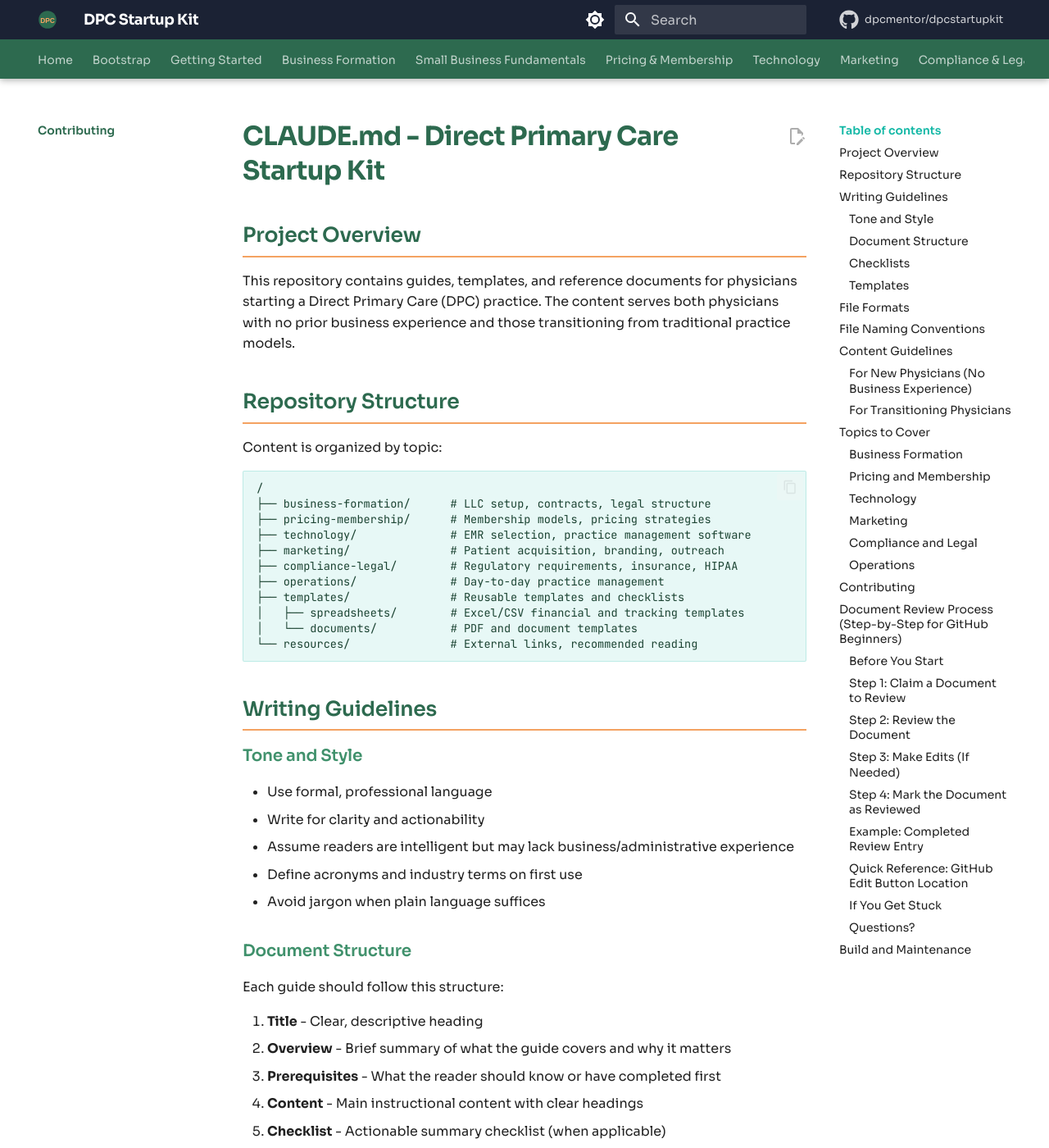
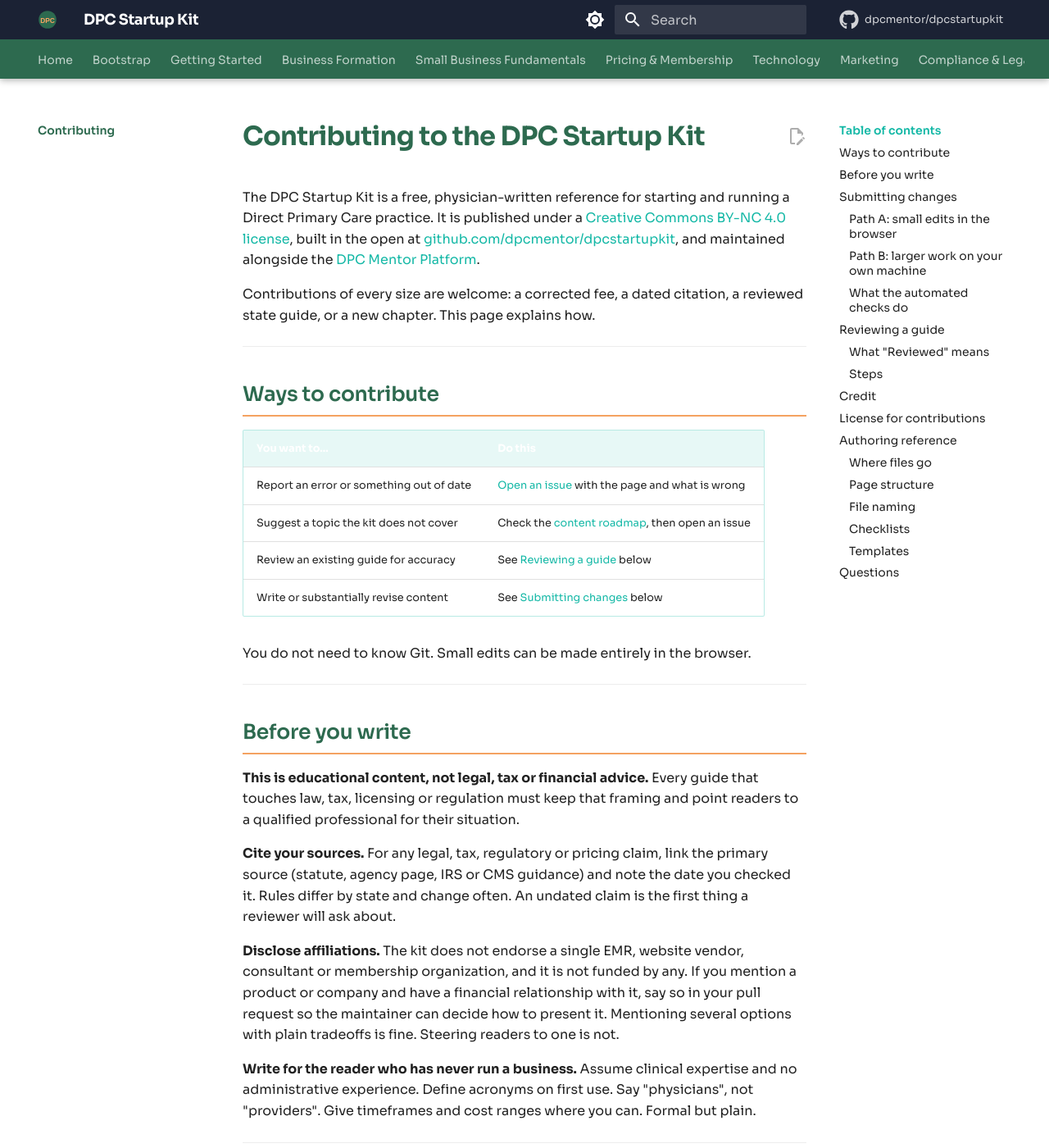
Before and after one commit to dpcmentor/dpcstartupkit, an MkDocs documentation site: the page built from docs/CONTRIBUTING.md, in a window 1280 px wide and 1400 px high. Shown: the whole window at 82% size. Built offline with MkDocs 1.6.1 and Material for MkDocs 9.7.7, drawn with Linux system fonts in a browser that asks for light colours; comment, search, counter and statistics services are not loaded; some of the changed text lies outside the part shown.

Commit message:
docs: rewrite contributor guide for outside contributors and reviewers
Replace the stale page (an early copy of the internal tooling notes, with
the wrong title, a repository layout that predates docs/, and a claim
that no build step exists) with a contributor-facing guide:

- two submission paths: browser edits via fork, or local preview and PR
- what the strict build and link check enforce on pull requests
- a definition of what marking a page Reviewed asserts
- credit policy for reviewers and organizations
- contributor license terms (CC BY-NC 4.0, collective copyright)
- affiliation disclosure for any product or vendor mentioned
- corrected docs/ layout and a real contact address

````diff
--- a/docs/CONTRIBUTING.md
+++ b/docs/CONTRIBUTING.md
@@ -1,280 +1,267 @@
-# CLAUDE.md - Direct Primary Care Startup Kit
+# Contributing to the DPC Startup Kit
 
-## Project Overview
+The DPC Startup Kit is a free, physician-written reference for starting and
+running a Direct Primary Care practice. It is published under a
+[Creative Commons BY-NC 4.0 license](https://creativecommons.org/licenses/by-nc/4.0/),
+built in the open at
+[github.com/dpcmentor/dpcstartupkit](https://github.com/dpcmentor/dpcstartupkit),
+and maintained alongside the [DPC Mentor Platform](https://dpcmentor.com/).
 
-This repository contains guides, templates, and reference documents for physicians starting a Direct Primary Care (DPC) practice. The content serves both physicians with no prior business experience and those transitioning from traditional practice models.
+Contributions of every size are welcome: a corrected fee, a dated citation, a
+reviewed state guide, or a new chapter. This page explains how.
 
-## Repository Structure
+---
 
-Content is organized by topic:
+## Ways to contribute
+
+| You want to... | Do this |
+|---|---|
+| Report an error or something out of date | [Open an issue](https://github.com/dpcmentor/dpcstartupkit/issues/new) with the page and what is wrong |
+| Suggest a topic the kit does not cover | Check the [content roadmap](https://github.com/dpcmentor/dpcstartupkit/blob/main/CONTENT-ROADMAP.md), then open an issue |
+| Review an existing guide for accuracy | See [Reviewing a guide](#reviewing-a-guide) below |
+| Write or substantially revise content | See [Submitting changes](#submitting-changes) below |
+
+You do not need to know Git. Small edits can be made entirely in the browser.
+
+---
+
+## Before you write
+
+**This is educational content, not legal, tax or financial advice.** Every
+guide that touches law, tax, licensing or regulation must keep that framing
+and point readers to a qualified professional for their situation.
+
+**Cite your sources.** For any legal, tax, regulatory or pricing claim, link
+the primary source (statute, agency page, IRS or CMS guidance) and note the
+date you checked it. Rules differ by state and change often. An undated claim
+is the first thing a reviewer will ask about.
+
+**Disclose affiliations.** The kit does not endorse a single EMR, website
+vendor, consultant or membership organization, and it is not funded by any.
+If you mention a product or company and have a financial relationship with
+it, say so in your pull request so the maintainer can decide how to present
+it. Mentioning several options with plain tradeoffs is fine. Steering readers
+to one is not.
+
+**Write for the reader who has never run a business.** Assume clinical
+expertise and no administrative experience. Define acronyms on first use.
+Say "physicians", not "providers". Give timeframes and cost ranges where you
+can. Formal but plain.
+
+---
+
+## Submitting changes
+
+There are two paths. Both end in a pull request, which the maintainer reviews
+before anything is published.
+
+### Path A: small edits in the browser
+
+Good for typo fixes, updated numbers, a corrected link or a new paragraph.
+
+1. Open the page on the site and click the **edit icon** (pencil) at the top
+   of the page, or find the file under `docs/` in the repository and click
+   the pencil there.
+2. If you are not a collaborator, GitHub will offer to **fork** the
+   repository for you. Accept.
+3. Make your edit and click **Commit changes**. Write a one-line summary of
+   what you changed and why.
+4. GitHub will prompt you to **open a pull request**. Do that, and add any
+   sources you relied on to the description.
+
+### Path B: larger work on your own machine
+
+Good for new guides, reorganizing a section, or anything you want to preview
+before submitting.
+
+1. Fork the repository and clone your fork.
+2. Create a branch for the change.
+3. Preview the site locally:
+
+    ```bash
+    pip install -r requirements-docs.txt
+    mkdocs serve
+    ```
+
+    Then open <http://127.0.0.1:8000/> in a browser. Pages reload as you save.
+
+4. Run the same check the pull request will run:
+
+    ```bash
+    mkdocs build --strict
+    ```
+
+5. Push your branch and open a pull request against `main`.
+
+### What the automated checks do
+
+Every pull request runs two checks. Both must pass before merge.
+
+- **Strict build.** The site is built with MkDocs Material in strict mode.
+  A broken internal link, a page missing from the navigation, or a
+  malformed Markdown table fails the build. Use relative links between
+  pages (`../technology/emr-selection-guide.md`, not a full URL) so the
+  check can verify them.
+- **Internal link check.** Every internal link on the site is followed.
+  External links are checked on a weekly schedule rather than per pull
+  request, so a dead outside link will not block you, but please fix any
+  you notice.
+
+If a check fails, the pull request page shows which one and why. Ask if the
+message is not clear.
+
+---
+
+## Reviewing a guide
+
+Every guide is meant to be checked by a practicing DPC physician or a
+subject-matter expert before it is treated as reliable. Progress is tracked
+in [REVIEW-STATUS.md](https://github.com/dpcmentor/dpcstartupkit/blob/main/REVIEW-STATUS.md).
+
+### What "Reviewed" means
+
+Marking a guide as reviewed asserts that you have:
+
+- read the whole page, not just the part in your specialty;
+- checked each legal, tax, regulatory and pricing claim against a primary
+  source, and updated or removed anything you could not confirm;
+- confirmed state-specific details are current for the date of your review;
+- confirmed the educational-content disclaimer is present where the topic
+  needs one;
+- fixed anything unclear enough that a first-time reader would stumble.
+
+If a page needs more work than you can give it, mark it **Needs Update** and
+say what is wrong in the Notes column. That is a useful contribution.
+
+### Steps
+
+1. In `REVIEW-STATUS.md`, find a page marked **Not Reviewed** or
+   **Needs Update**. Change its status to **In Review** and put your initials
+   in the Reviewer column, so nobody duplicates your work. Commit that change
+   (Path A above works for this).
+2. Review the page and make your edits.
+3. Return to `REVIEW-STATUS.md`. Set the status to **Reviewed**, the date in
+   `YYYY-MM-DD` form, and a short note on what you changed.
+4. Submit the page edits and the status change together in one pull request.
+
+| Status | Meaning |
+|---|---|
+| Not Reviewed | No expert review yet |
+| In Review | Someone has claimed it |
+| Reviewed | Checked and approved as of the date shown |
+| Needs Update | Known to be stale or incomplete |
+
+---
+
+## Credit
+
+Contributors are credited. Reviewers and authors are recorded by name or
+initials in `REVIEW-STATUS.md`, and reviewed pages will carry a visible
+"reviewed by" line on the page itself. If you are contributing on behalf of
+an organization and would like it named, say so in the pull request. If you
+would rather not be named, say that instead and you will be listed as
+"anonymous reviewer".
+
+---
+
+## License for contributions
+
+By submitting a contribution you agree that:
+
+- it is licensed under the same
+  [CC BY-NC 4.0](https://creativecommons.org/licenses/by-nc/4.0/) terms as
+  the rest of the kit, with copyright held collectively as "DPC Startup Kit
+  Contributors";
+- you have the right to contribute it. Do not paste in text, forms or
+  tables from copyrighted sources without permission. Summarize and cite
+  instead.
+
+The non-commercial license is deliberate. The kit is meant to stay free for
+physicians, and contributions cannot change that.
+
+---
+
+## Authoring reference
+
+### Where files go
+
+All published content lives under `docs/`, organized by section:
 
 ```
-/
-├── business-formation/      # LLC setup, contracts, legal structure
-├── pricing-membership/      # Membership models, pricing strategies
-├── technology/              # EMR selection, practice management software
-├── marketing/               # Patient acquisition, branding, outreach
-├── compliance-legal/        # Regulatory requirements, insurance, HIPAA
-├── operations/              # Day-to-day practice management
-├── templates/               # Reusable templates and checklists
-│   ├── spreadsheets/        # Excel/CSV financial and tracking templates
-│   └── documents/           # PDF and document templates
-└── resources/               # External links, recommended reading
+docs/
+├── bootstrap/                    # Lowest-cost launch path
+├── getting-started.md
+├── business-formation/           # Entity, registration, insurance, tax
+├── small-business-fundamentals/  # Accounting, cash flow, financial statements
+├── pricing-membership/           # Membership models, pricing, agreements
+├── technology/                   # EMR, telehealth, communication tools
+├── marketing/                    # Branding, outreach, employer partnerships
+├── compliance-legal/             # HIPAA, opt-out, documentation, state rules
+├── operations/                   # Space, staffing, workflow, inventory
+├── mentoring/                    # Mentor and mentee onboarding
+├── resources/                    # External links, reading
+├── states/                       # One guide per state
+└── templates/                    # Spreadsheets and document templates
 ```
 
-## Writing Guidelines
+A new page must also be added to the `nav` section of `mkdocs.yml`, or the
+strict build will fail.
 
-### Tone and Style
+### Page structure
 
-- Use formal, professional language
-- Write for clarity and actionability
-- Assume readers are intelligent but may lack business/administrative experience
-- Define acronyms and industry terms on first use
-- Avoid jargon when plain language suffices
+1. **Title**, a clear descriptive heading
+2. **Overview**, what the page covers and why it matters
+3. **Prerequisites**, what the reader should have done first
+4. **Content**, with clear subheadings
+5. **Checklist**, an actionable summary where it fits
+6. **Resources**, sources, templates and related pages
 
-### Document Structure
+### File naming
 
-Each guide should follow this structure:
-
-1. **Title** - Clear, descriptive heading
-2. **Overview** - Brief summary of what the guide covers and why it matters
-3. **Prerequisites** - What the reader should know or have completed first
-4. **Content** - Main instructional content with clear headings
-5. **Checklist** - Actionable summary checklist (when applicable)
-6. **Resources** - Links to external resources, templates, or related guides
+- Lowercase with hyphens: `choosing-legal-entity.md`
+- Descriptive: `membership-pricing-calculator.xlsx`, not `calculator.xlsx`
+- Templates start with `template-`, checklists with `checklist-`
 
 ### Checklists
 
-Format checklists using GitHub-flavored markdown:
+Use task-list syntax:
 
 ```markdown
-## Checklist: [Topic Name]
+## Checklist: Business Registration
 
-- [ ] First action item
-- [ ] Second action item
-- [ ] Third action item
+- [ ] Choose entity type
+- [ ] Apply for EIN
 ```
 
-#### Making a checklist page interactive
-
-A page can opt into **interactive** checklists — where readers can tick boxes and have that state persist across visits — by adding a single front-matter flag at the very top of the file:
+A page whose main purpose is a working checklist can make it interactive, so
+readers can tick items and have progress saved in their own browser. Add this
+at the very top of the file:
 
 ```markdown
 ---
 interactive_checklist: true
 ---
-
-# My Checklist
-
-- [ ] First action item
-- [ ] Second action item
 ```
 
-When this flag is set:
-
-- Every `- [ ]` task-list item on the page becomes a real, tickable checkbox
-- A progress bar and a "Reset this page" button are automatically added at the top of the content
-- Checked state is saved to the reader's browser (localStorage) — never transmitted, never seen by anyone else, including the maintainers
-- The feature works on mobile with large touch targets and survives into the browser's print view
-
-Guidelines for when to use it:
-
-- **Do** use it on pages that are *actionable checklists* — bootstrap steps, business registration, equipment lists, patient onboarding workflows, pre-launch checklists
-- **Don't** use it on general reference or informational pages — even ones that happen to contain a `- [ ]` list inside an example
-- **Keep item labels short and action-oriented.** Editing an item's text later will reset any reader's saved state for that specific item (the label text is used to identify the checkbox). Small typo fixes are fine; large rewrites will appear as "unchecked" to returning readers
-- `- [ ]` items inside fenced code blocks (like the example above) are **not** activated — MkDocs correctly skips them
-
-See [`ARCHITECTURE.md`](https://github.com/dpcmentor/dpcstartupkit/blob/main/ARCHITECTURE.md) at the repo root for the implementation details, design decisions, and how to debug the feature.
+When set, every `- [ ]` item on the page becomes a real checkbox with a
+progress bar and a reset button. Checked state stays in the reader's browser
+and is never sent anywhere. Use it on action checklists, not on reference
+pages that happen to contain a list. Keep item labels short, because the
+label text identifies the checkbox and rewording an item resets it for
+returning readers. Implementation details are in
+[ARCHITECTURE.md](https://github.com/dpcmentor/dpcstartupkit/blob/main/ARCHITECTURE.md).
 
 ### Templates
 
-- Store spreadsheet templates in `/templates/spreadsheets/`
-- Store PDF templates in `/templates/documents/`
-- Include a README in each template folder explaining the purpose of each file
-- Provide instructions for template usage within the relevant guide
-
-## File Formats
-
-| Format | Use Case |
-|--------|----------|
-| Markdown (.md) | Guides, instructional content, checklists |
-| PDF (.pdf) | Printable documents, sample contracts, official forms |
-| Spreadsheet (.xlsx, .csv) | Financial calculators, tracking sheets, comparison matrices |
-
-## File Naming Conventions
-
-- Use lowercase with hyphens: `business-entity-selection.md`
-- Be descriptive: `membership-pricing-calculator.xlsx` not `calculator.xlsx`
-- Prefix templates with their type: `template-patient-agreement.pdf`
-- Prefix checklists with `checklist-`: `checklist-pre-launch.md`
-
-## Content Guidelines
-
-### For New Physicians (No Business Experience)
-
-- Explain foundational concepts before diving into specifics
-- Provide context for why each step matters
-- Include estimated timeframes and costs where applicable
-- Link to beginner-friendly external resources
-
-### For Transitioning Physicians
-
-- Acknowledge existing clinical expertise
-- Focus on what differs from traditional practice
-- Address common concerns about leaving employed positions
-- Include comparison points with traditional practice models
-
-## Topics to Cover
-
-### Business Formation
-- Legal entity selection (LLC, PLLC, S-Corp)
-- State registration requirements
-- Business banking and financial setup
-- Professional liability and business insurance
-- Employment agreements and contracts
-
-### Pricing and Membership
-- Membership model structures
-- Pricing strategy and market research
-- Payment processing and billing systems
-- Membership agreement templates
-
-### Technology
-- EMR/EHR selection criteria
-- Practice management software
-- Telehealth platforms
-- Patient communication tools
-- Website and online presence
-
-### Marketing
-- Brand development
-- Patient acquisition strategies
-- Community outreach
-- Social media and online marketing
-- Referral programs
-
-### Compliance and Legal
-- State medical board requirements
-- HIPAA compliance for small practices
-- Regulatory considerations by state
-- Documentation requirements
-
-### Operations
-- Office space selection and setup
-- Staffing considerations
-- Daily workflow and scheduling
-- Inventory and supply management
-- Patient onboarding processes
-
-## Contributing
-
-When adding new content:
-
-1. Place files in the appropriate topic directory
-2. Follow the document structure and naming conventions
-3. Update any relevant index or navigation files
-4. Ensure all checklists are actionable and complete
-5. Test any spreadsheet formulas before committing
+- Spreadsheets go in `docs/templates/spreadsheets/`, documents in
+  `docs/templates/documents/`. Each folder has a README listing its files.
+- Test every formula before submitting a spreadsheet.
+- Explain how to use a template in the guide that references it.
 
 ---
 
-## Document Review Process (Step-by-Step for GitHub Beginners)
+## Questions
 
-All guides require human review before publication. Progress is tracked at [REVIEW-STATUS.md](https://github.com/dpcmentor/dpcstartupkit/blob/main/REVIEW-STATUS.md).
-
-### Before You Start
-
-You'll need:
-- A GitHub account (free at [github.com](https://github.com))
-- Access to this repository (request from the maintainer if needed)
-
-### Step 1: Claim a Document to Review
-
-1. Go to the repository: https://github.com/dpcmentor/dpcstartupkit
-2. Click on **REVIEW-STATUS.md** to open it
-3. Find a document marked "Not Reviewed" that you want to review
-4. Click the **pencil icon** (top right of the file content) to edit
-5. Change the status from `Not Reviewed` to `In Review`
-6. Add your initials in the Reviewer column
-7. Scroll down to **"Commit changes"**
-8. In the commit message box, type: `Claiming [document name] for review`
-9. Click **"Commit changes"**
-
-### Step 2: Review the Document
-
-1. Navigate to the document you claimed (click the link in REVIEW-STATUS.md)
-2. Read through the entire document carefully
-3. Check for:
-   - **Accuracy** — Is the information correct?
-   - **Completeness** — Is anything missing?
-   - **Clarity** — Is it easy to understand?
-   - **Broken links** — Do all links work?
-   - **Formatting** — Does it display correctly?
-
-### Step 3: Make Edits (If Needed)
-
-1. While viewing the document, click the **pencil icon** to edit
-2. Make your changes directly in the editor
-3. Scroll down to **"Commit changes"**
-4. In the commit message box, describe your changes briefly:
-   - Example: `Fix typo in pricing section`
-   - Example: `Update EMR vendor information`
-   - Example: `Add missing HIPAA requirement`
-5. Click **"Commit changes"**
-
-> **Tip:** Make multiple small commits rather than one large one. This makes it easier to track what changed.
-
-### Step 4: Mark the Document as Reviewed
-
-1. Go back to **REVIEW-STATUS.md**
-2. Click the **pencil icon** to edit
-3. Find your document's row and update:
-   - Change status from `In Review` to `Reviewed`
-   - Add today's date (format: YYYY-MM-DD)
-   - Add any notes about changes you made
-4. Scroll down to **"Commit changes"**
-5. In the commit message box, type: `Mark [document name] as reviewed`
-6. Click **"Commit changes"**
-
-### Example: Completed Review Entry
-
-**Before:**
-```
-| [choosing-legal-entity.md](...) | Not Reviewed | | | |
-```
-
-**After:**
-```
-| [choosing-legal-entity.md](...) | Reviewed | JF | 2026-01-11 | Updated S-Corp tax info, added state fee disclaimer |
-```
-
-### Quick Reference: GitHub Edit Button Location
-
-```
-┌─────────────────────────────────────────────────────────┐
-│  📄 choosing-legal-entity.md                            │
-│                                                         │
-│  [Raw] [Blame] [History]              [✏️ pencil icon]  │  ← Click this to edit
-│                                                         │
-│  # Choosing a Legal Entity                              │
-│  ...                                                    │
-└─────────────────────────────────────────────────────────┘
-```
-
-### If You Get Stuck
-
-- **Can't find the edit button?** Make sure you're logged into GitHub
-- **Getting an error when committing?** You may not have write access—contact the maintainer
-- **Made a mistake?** Click "History" on the file to see previous versions, or ask for help
-
-### Questions?
-
-Contact the repository maintainer for assistance.
-
----
-
-## Build and Maintenance
-
-This is a documentation repository. No build process is required. Content should be readable directly on GitHub or when cloned locally.
-
-For PDF generation from Markdown, contributors may use tools like Pandoc, but source Markdown files should always be maintained as the primary format.
+Email [support@dpcmentor.com](mailto:support@dpcmentor.com) or open an issue.
+If you are unsure whether something belongs in the kit, ask first. A short
+issue saves a long rewrite.
````
